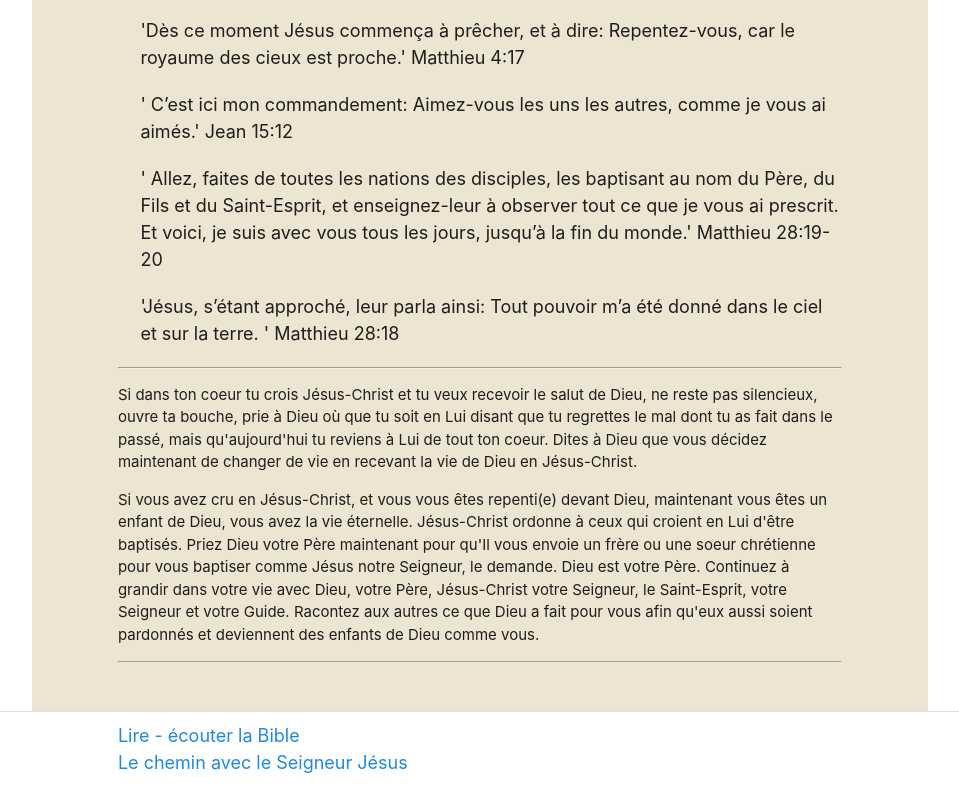
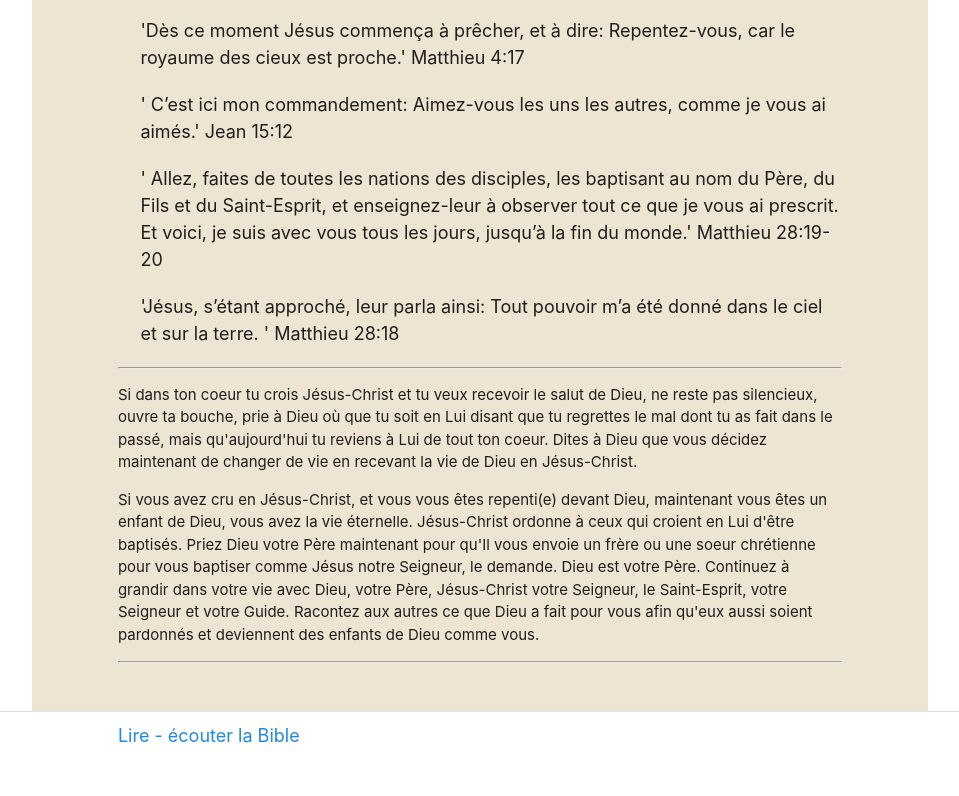
Before and after one commit to aimonsdieu/naitredenouveau, a plain HTML site: page index.html in a window 1280 px wide. Shown: the part 321-1117 px from the top of the page, without its empty margins (160-1119 px from the left). After the commit the page ends 1090 px from the top, so only its background shows below. Drawn offline with nearby package versions, Linux system fonts and the light colour scheme.

Commit message:
Update index.html

```diff
--- a/index.html
+++ b/index.html
@@ -63,7 +63,6 @@
 			<div class="row">
 				<div class="col s10 offset-s1">
 				<a href="https://my.bible.com/fr/bible/93/JHN.1.LSG" class="center-align blue-text text-darken-1" target = "_blank">Lire - écouter la Bible</a><br>
-				<a href="https://www.lsmfrancais.com/24/index.html" class="center-align blue-text text-darken-1" target="_blank">Le chemin avec le Seigneur Jésus</a>
 				</div>
 			</div>
 		</footer>
```
